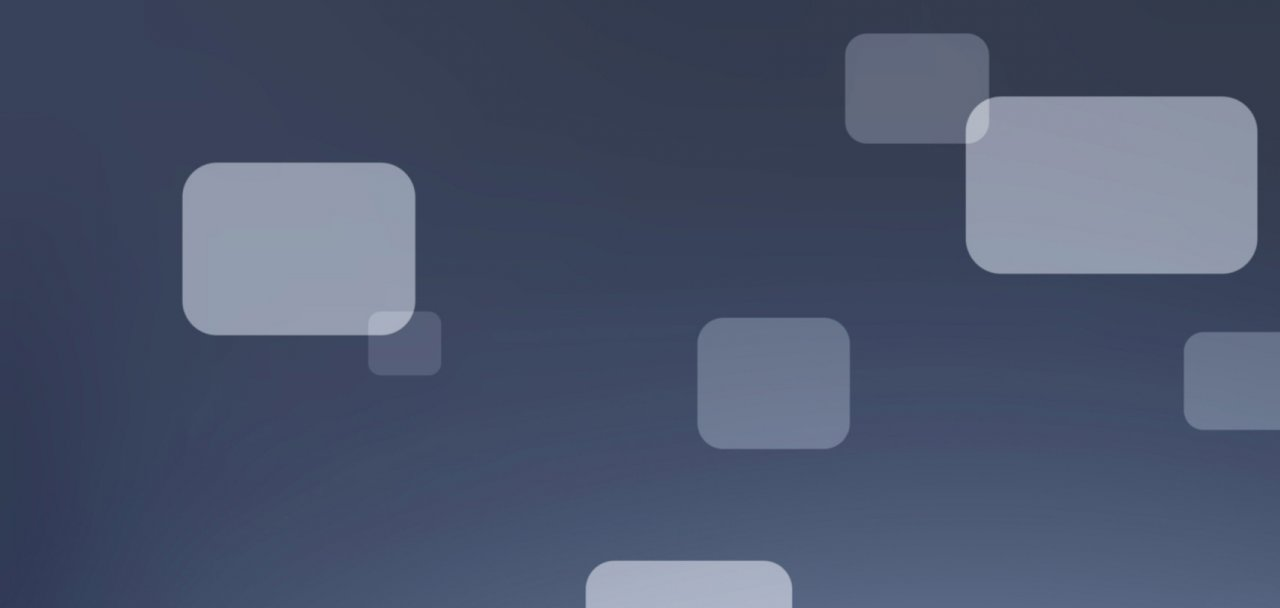
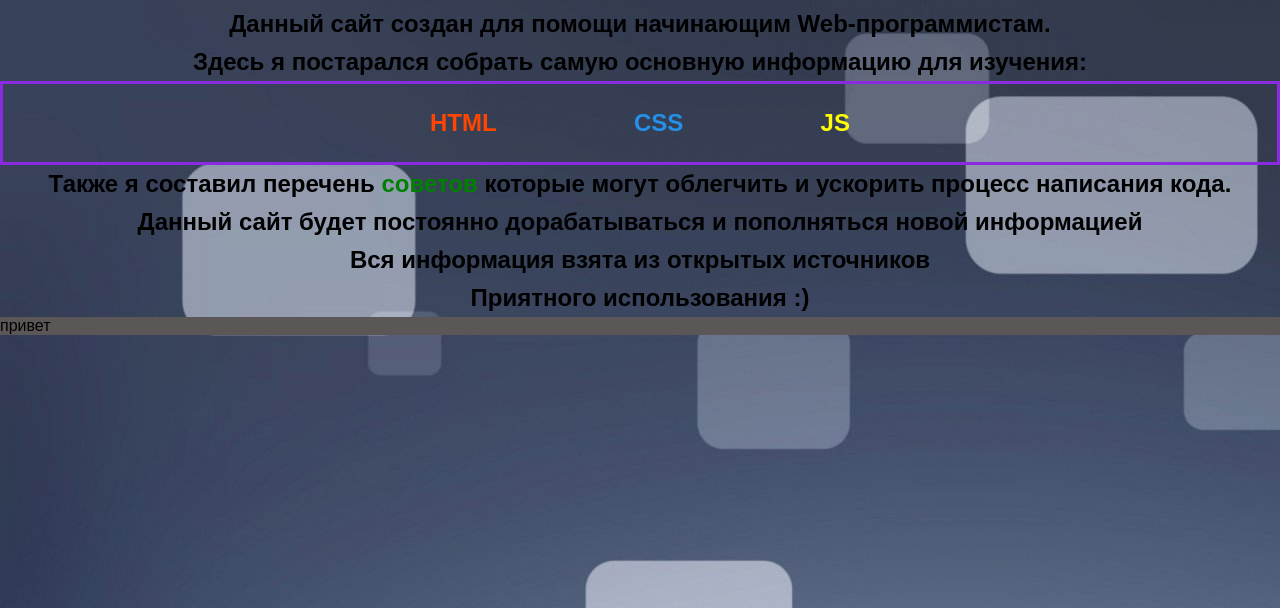
Before and after one commit to MegaLodonProg/MegaLodonProg.gidhub.io, a plain HTML site: page index.html in a window 1280 px wide. Shown: the part 192-800 px from the top of the page. Drawn offline with Linux system fonts and the light colour scheme.

Commit message:
Update index.html

```diff
--- a/index.html
+++ b/index.html
@@ -20,10 +20,43 @@
             </ul>
         </nav>
     </header>
+                                                            <!-- main -->
+    <main>
+        <h1>Добро пожаловать на сайт помощник!</h1>
+
+        <div>
+            <h2>Данный сайт создан для помощи начинающим Web-программистам.</h2>
+            <h2>Здесь я постарался собрать самую основную информацию для изучения:</h2>
+            <div class="points">
+                <h2 style="color:orangered ;">HTML</h2>
+                <h2 style="color:rgb(37, 144, 231) ;">CSS</h2>
+                <h2 style="color:yellow;">JS</h2>
+            </div>
+            <h2>Также я составил перечень <span style="color: green;">советов</span> которые могут облегчить и ускорить процесс написания кода.</h2>
+            <h2>Данный сайт будет постоянно дорабатываться и пополняться новой информацией</h2>
+            <h2>Вся информация взята из открытых источников</h2>
+            <h2>Приятного использования :)</h2>
+        </div>
+    </main>
+                                                            <!-- footer -->
+    <footer>
+        привет
+    </footer>
 
 
 
 
+
+
+
+
+
+                                                            <!-- JS -->
+    <!-- <script>
+        alert("Добро пожаловать на сайт помощник!")
+    </script> -->
+</body>
+</html>
 
 
 
```
